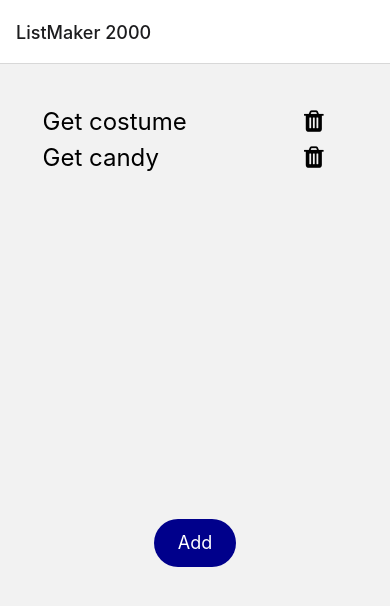
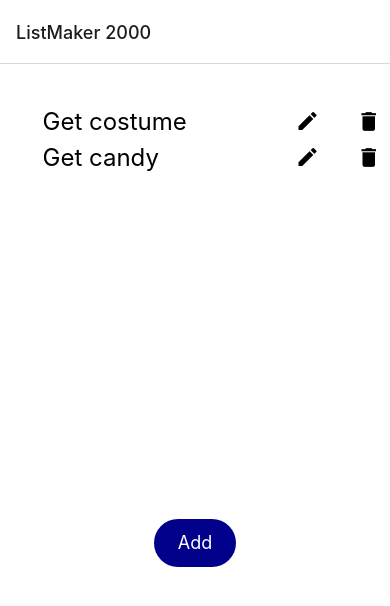
Before and after one commit to SI669-internal/week7LM2K, a React Native app: screen /Home in a window 390 px wide. Shown: the top 606 px of the page. Built offline with nearby package versions, Linux system fonts and the light colour scheme.

Commit message:
updated and fixed for 2025

```diff
--- a/AppContainer.js
+++ b/AppContainer.js
@@ -10,7 +10,13 @@ function AppContainer() {
 
   return(
     <NavigationContainer>
-      <Stack.Navigator initialRouteName='Home' screenOptions={{ title: 'ListMaker 2000' }}>
+      <Stack.Navigator
+        initialRouteName='Home'
+        screenOptions={
+          {
+            title: 'ListMaker 2000',
+
+          }}>
         <Stack.Screen name='Home' component={HomeScreen}/>
         <Stack.Screen name='Details' component={DetailsScreen}/>
       </Stack.Navigator>
--- a/components/ListItem.js
+++ b/components/ListItem.js
@@ -1,6 +1,6 @@
 
 import { View, Text, StyleSheet, TouchableOpacity } from 'react-native';
-import { Button, Icon } from '@rneui/themed';
+import MaterialIcons from '@expo/vector-icons/MaterialIcons';
 
 
 function ListItem(props) {
@@ -12,15 +12,18 @@ function ListItem(props) {
 
   return (
     <View style={styles.listItemContainer}>
+      <View style={styles.li1}>
+        <Text style={styles.listItemText}>{item.text}</Text>
+      </View>
       <TouchableOpacity
-        style={styles.li1}
+        style={styles.li2}
         onPress={()=>{
           navigation.navigate('Details', {
             item: item
           });
         }}
       >
-        <Text style={styles.listItemText}>{item.text}</Text>
+        <MaterialIcons name="edit" size={24} color="black" />
       </TouchableOpacity>
       <TouchableOpacity
         style={styles.li3}
@@ -28,9 +31,8 @@ function ListItem(props) {
           deleteItem(item);
         }}
       >
-        <Icon
-          name="trash"
-          type="font-awesome"
+        <MaterialIcons
+          name="delete"
           color="black"
           size={25}
         />
@@ -45,6 +47,7 @@ const styles = StyleSheet.create({
     justifyContent: 'flex-start',
     alignItems: 'center',
     flexDirection: 'row',
+    backgroundColor: 'white',
     padding: '1%',
   },
   li1: {
@@ -58,6 +61,10 @@ const styles = StyleSheet.create({
     flex: 0.2,
     backgroundColor: 'white'
   },
+  li3: {
+    flex: 0.1,
+    backgroundColor: 'white'
+  },
   listItemText: {
     fontSize: 24
   },
--- a/screens/DetailsScreen.js
+++ b/screens/DetailsScreen.js
@@ -1,6 +1,6 @@
 import { useState } from "react";
 import { StyleSheet, View } from "react-native";
-import { Input, Button } from '@rneui/themed';
+import { Input, Button } from '@rneui/base';
 
 function DetailsScreen(props) {
 
--- a/screens/HomeScreen.js
+++ b/screens/HomeScreen.js
@@ -45,6 +45,7 @@ const styles = StyleSheet.create({
     width: '100%',
     justifyContent: 'flex-start',
     alignItems: 'center',
+    backgroundColor: 'white'
   },
   listContainer: {
     flex: 0.6,
```
Also changed, not shown: package.json (+10 -9 lines), 1 other file (tests, documents, lock files or other folders).
